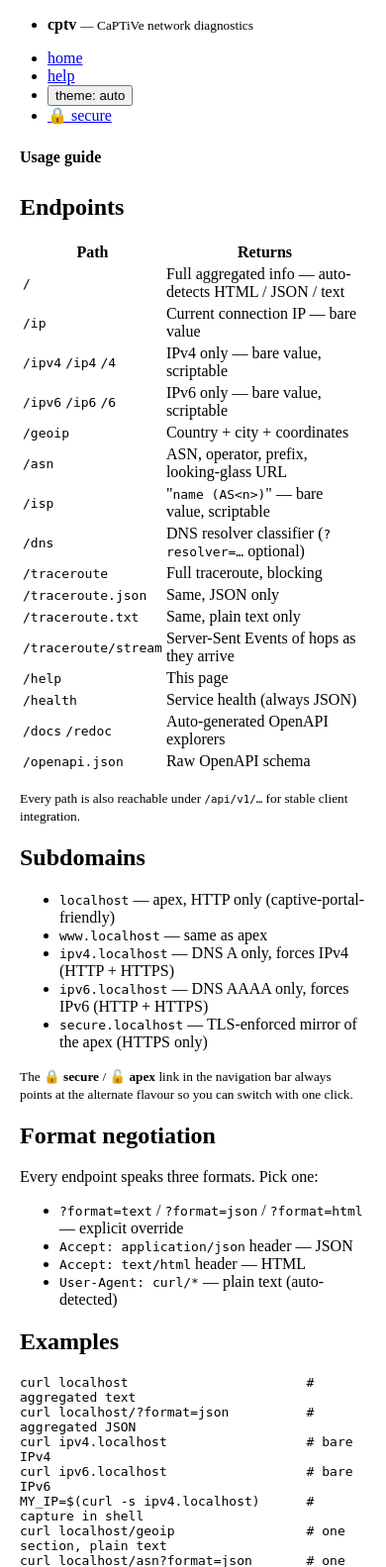
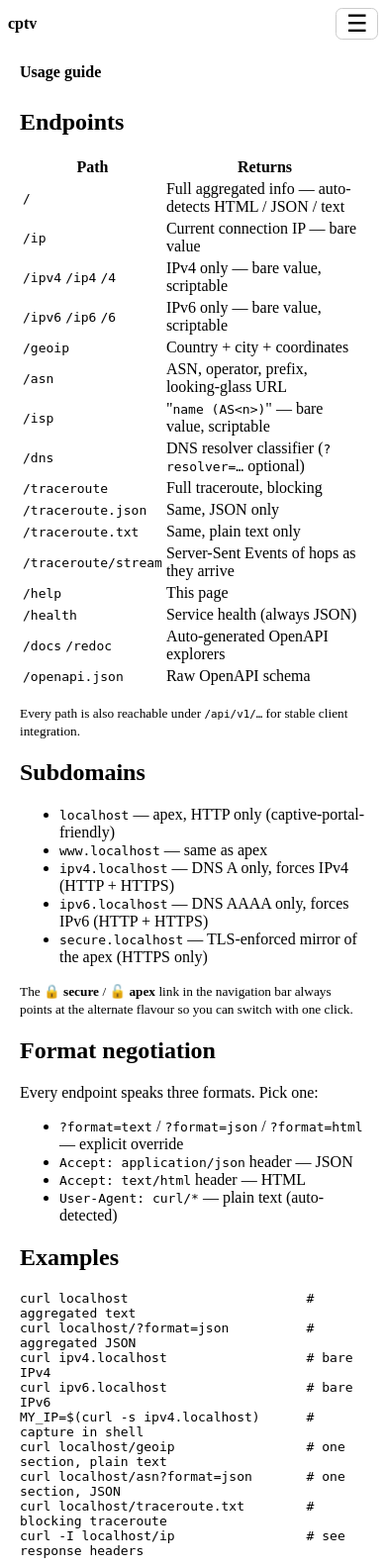
Before and after one commit to pdostal/cptv, a FastAPI app: page /help in a window 390 px wide. Shown: the top 1583 px of the page at 99% size. Run offline with FastAPI, Linux system fonts and the light colour scheme; some libraries are stand-ins or nearby versions.

Commit message:
feat(ui): responsive header \u2014 <details> hamburger \u2264720 px; tagline drops \u2264480 px
The header used to wrap onto multiple lines on phone widths because
all five controls (home, help, theme, secure/insecure switch) fought
for horizontal space alongside the brand. New shape:

  * \u2265 720 px: brand on the left, controls inline on the right \u2014
    same as before.
  * \u2264 720 px: controls collapse into a \u2630 hamburger that opens a
    dropdown panel (uses native <details>/<summary>, so it works
    without JavaScript).
  * \u2264 480 px: the '\u2014 CaPTiVe network diagnostics' tagline disappears
    so only 'cptv' (or 'secure.cptv') remains alongside the burger.

The C12 'summary as link' rule is :not()-guarded so the hamburger
keeps its button-like styling.

Bonus: brand text is now a link to / so tapping it goes home.

```diff
--- a/cptv/static/app.css
+++ b/cptv/static/app.css
@@ -15,12 +15,103 @@
   color: var(--pico-color-blue-500, #0050b8);
 }
 
-/* The <details> summary lines, the geolocation request button, and the
-   history clear button are all "click here to do a thing" controls.
-   Pico styles <button> as a chunky filled button by default; that looks
-   out of place inside the diagnostic cards. Restyle them as plain blue
-   underlined links so they read as inline actions. */
-summary,
+/* ---------- responsive header (PLAN \u00a74.13 / mobile UX) ---------- */
+
+/* The header is a flex row: brand on the left, controls on the right.
+   On narrow viewports the controls collapse into a <details> hamburger. */
+.cptv-nav {
+  display: flex;
+  align-items: center;
+  justify-content: space-between;
+  gap: 1rem;
+  flex-wrap: wrap;
+}
+.cptv-brand,
+.cptv-brand:hover {
+  color: inherit;
+  text-decoration: none;
+}
+.cptv-brand strong {
+  margin-right: 0.3rem;
+}
+.cptv-nav-disclosure {
+  /* Reset Pico's <details> chrome so the controls look like a nav. */
+  margin: 0;
+  padding: 0;
+  position: relative;
+}
+/* Desktop: hide the hamburger summary, show the menu inline as a row. */
+.cptv-nav-toggle {
+  display: none;
+  cursor: pointer;
+  list-style: none;
+  user-select: none;
+  font-size: 1.5rem;
+  line-height: 1;
+  padding: 0.2rem 0.6rem;
+  border: 1px solid var(--pico-muted-border-color, #ccc);
+  border-radius: 0.4rem;
+  /* Override the C12 'summary as link' styling: this one is a button. */
+  color: inherit;
+  text-decoration: none;
+  background: transparent;
+}
+.cptv-nav-toggle::-webkit-details-marker {
+  display: none;
+}
+.cptv-nav-menu {
+  display: flex;
+  align-items: center;
+  gap: 0.75rem;
+  list-style: none;
+  margin: 0;
+  padding: 0;
+}
+.cptv-nav-menu li {
+  margin: 0;
+  padding: 0;
+}
+
+/* Phone + tablet: hamburger appears, menu becomes a dropdown panel. */
+@media (max-width: 720px) {
+  .cptv-nav-toggle {
+    display: inline-block;
+  }
+  /* Hide the menu unless the user clicks the hamburger (=details[open]). */
+  .cptv-nav-disclosure:not([open]) .cptv-nav-menu {
+    display: none;
+  }
+  .cptv-nav-disclosure[open] .cptv-nav-menu {
+    display: flex;
+    flex-direction: column;
+    align-items: stretch;
+    position: absolute;
+    right: 0;
+    top: calc(100% + 0.4rem);
+    background: var(--pico-card-background-color, #fff);
+    border: 1px solid var(--pico-muted-border-color, #ccc);
+    border-radius: 0.4rem;
+    padding: 0.5rem 0.75rem;
+    z-index: 10;
+    min-width: 12rem;
+  }
+}
+
+/* Phone: drop the tagline so the brand line stays one row. */
+@media (max-width: 480px) {
+  .cptv-brand-tagline {
+    display: none;
+  }
+}
+
+/* The <details> summary lines inside content cards, the geolocation
+   request button, and the history clear button are all "click here to
+   do a thing" controls. Pico styles <button> as a chunky filled button
+   by default; that looks out of place inside the diagnostic cards.
+   Restyle them as plain blue underlined links so they read as inline
+   actions. The :not() guard excludes the navigation hamburger summary,
+   which has its own button-like styling. */
+summary:not(.cptv-nav-toggle),
 #request-geolocation,
 #history-clear {
   color: var(--pico-primary, #0a4f9c);
@@ -33,16 +124,16 @@ summary,
   font: inherit;
   display: inline;
 }
-summary:hover,
+summary:not(.cptv-nav-toggle):hover,
 #request-geolocation:hover,
 #history-clear:hover {
   text-decoration-thickness: 2px;
 }
-summary {
+summary:not(.cptv-nav-toggle) {
   /* Drop the default disclosure marker; the underlined text is enough. */
   list-style: none;
 }
-summary::-webkit-details-marker {
+summary:not(.cptv-nav-toggle)::-webkit-details-marker {
   display: none;
 }
 
--- a/cptv/templates/base.html
+++ b/cptv/templates/base.html
@@ -26,9 +26,8 @@
   </head>
   <body>
     <header class="container">
-      <nav>
-        <ul>
-          <li>
+      <nav class="cptv-nav">
+        <a href="/" class="cptv-brand">
           {% set _sub = request.state.subdomain if request else none %}
           <strong>
             {%- if _sub == "secure" -%}
@@ -37,10 +36,20 @@
               cptv
             {%- endif -%}
           </strong>
-            <small>— CaPTiVe network diagnostics</small>
-          </li>
-        </ul>
-        <ul>
+          <small class="cptv-brand-tagline">— CaPTiVe network diagnostics</small>
+        </a>
+
+        {# Controls collapse into a hamburger <details> on narrow viewports.
+           Using <details>/<summary> means it works without JavaScript;
+           CSS hides the disclosure and inlines the menu on wide ones. #}
+        {% set _base = request.state.base_domain if request else "" %}
+        <details class="cptv-nav-disclosure">
+          <summary
+            class="cptv-nav-toggle"
+            aria-label="Open navigation"
+            title="Open navigation"
+          >☰</summary>
+          <ul class="cptv-nav-menu">
             <li><a href="/">home</a></li>
             <li><a href="/help">help</a></li>
             <li>
@@ -54,9 +63,6 @@
                 theme: <span id="theme-toggle-label">auto</span>
               </button>
             </li>
-          {# Quick switch between the apex (HTTP) and secure. (HTTPS).
-             Always rendered so the alternate is one click away. #}
-          {% set _base = request.state.base_domain if request else "" %}
             {% if request and request.state.subdomain == "secure" %}
             <li>
               {# djlint:off H022 -- apex is HTTP-only by design (PLAN \u00a72) #}
@@ -77,6 +83,7 @@
             </li>
             {% endif %}
           </ul>
+        </details>
       </nav>
     </header>
 
```
Also changed, not shown: tests/integration/test_new_endpoints.py (+5 -1 lines), tests/integration/test_subdomain_routing.py (+20 -0 lines). Lines whose indentation alone changed are shown as unchanged.
